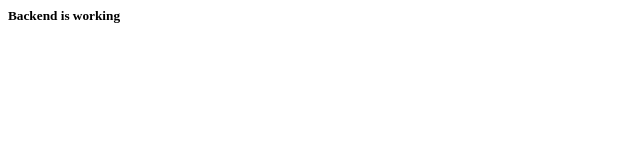
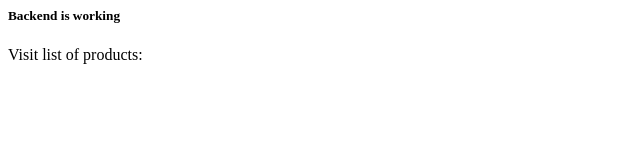
Before and after one commit to matiasstanghelini/api-prueba-01, a website: page public/index.html in a window 1280 px wide. Shown: the whole page, without its empty margins (0-640 px from the left). Drawn offline with Linux system fonts and the light colour scheme.

Commit message:
Agrego una referencia

```diff
--- a/public/index.html
+++ b/public/index.html
@@ -1 +1,3 @@
 <h5>Backend is working</h5>
+
+<p>Visit list of products: <a href="/api/products"></a></p>
```
